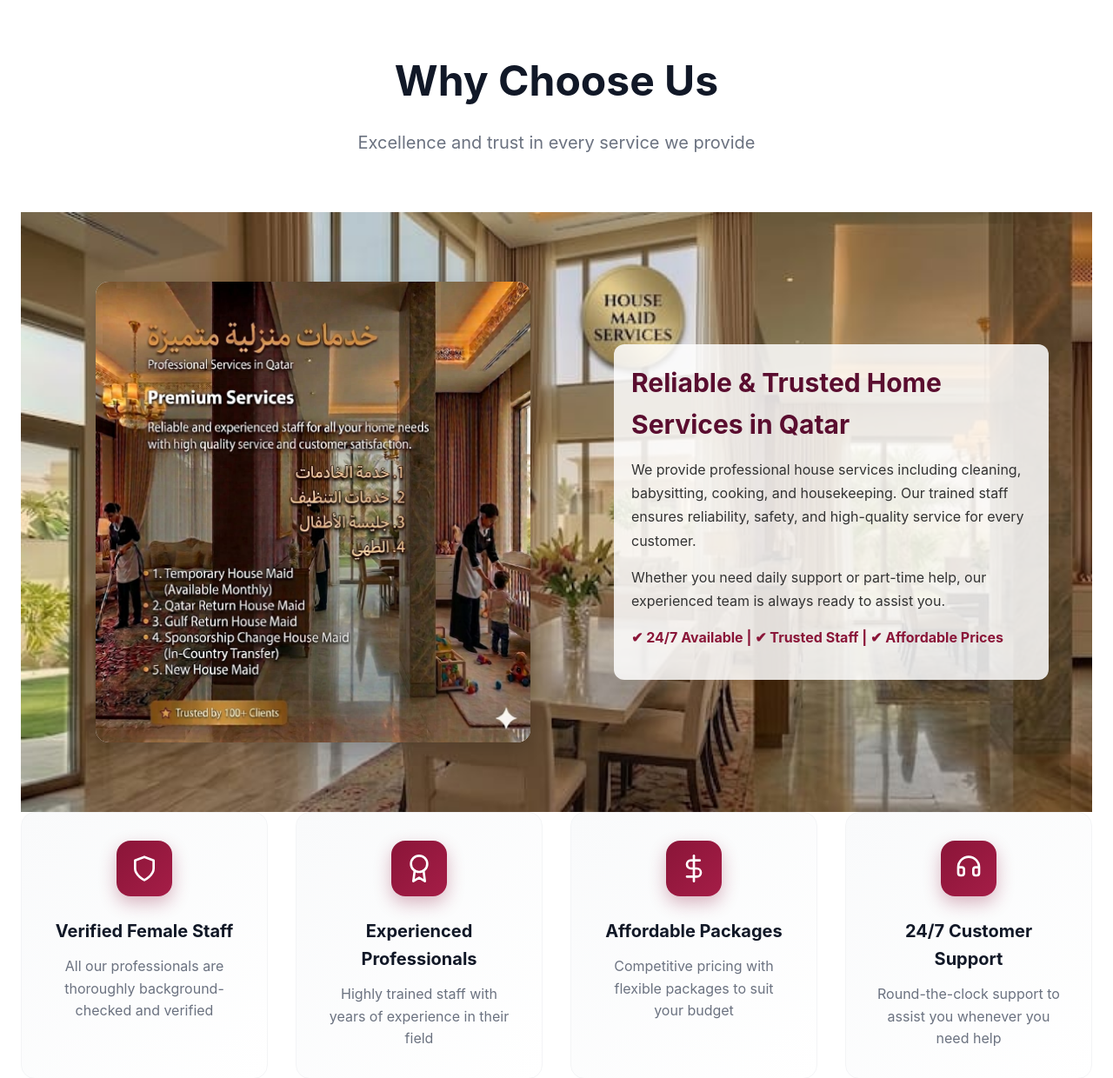
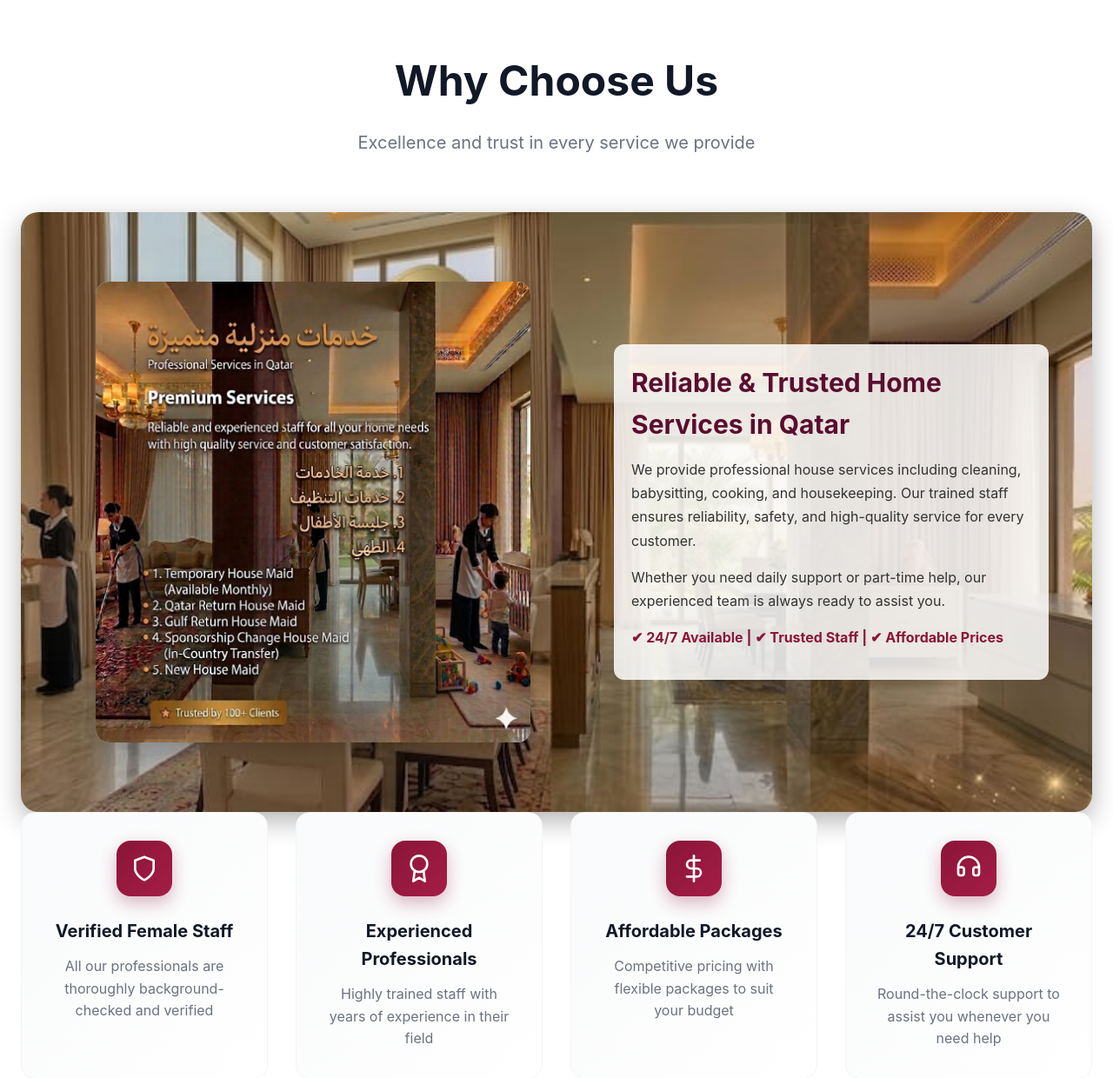
Before and after one commit to amazaikhan6677-del/House-Maid-Service-, a Flask app: page / in a window 1280 px wide. Shown: the part 1854-3094 px from the top of the page at 87% size. Run offline with Flask 3, Linux system fonts and the light colour scheme.

Commit message:
Update index.html

```diff
--- a/house keeping/templates/index.html
+++ b/house keeping/templates/index.html
@@ -956,6 +956,13 @@
 
     background-image: url('static/uploads/bai.jpeg');
     background-size: cover;
+    background-position: center;
+    background-repeat: no-repeat;
+
+    border-radius: 20px;   /* 👈 yeh image ko gol karega */
+    overflow: hidden;      /* 👈 important (round shape lock) */
+
+    box-shadow: 0 10px 30px rgba(0,0,0,0.3);
 }
 
 /* LEFT CARD */
```
